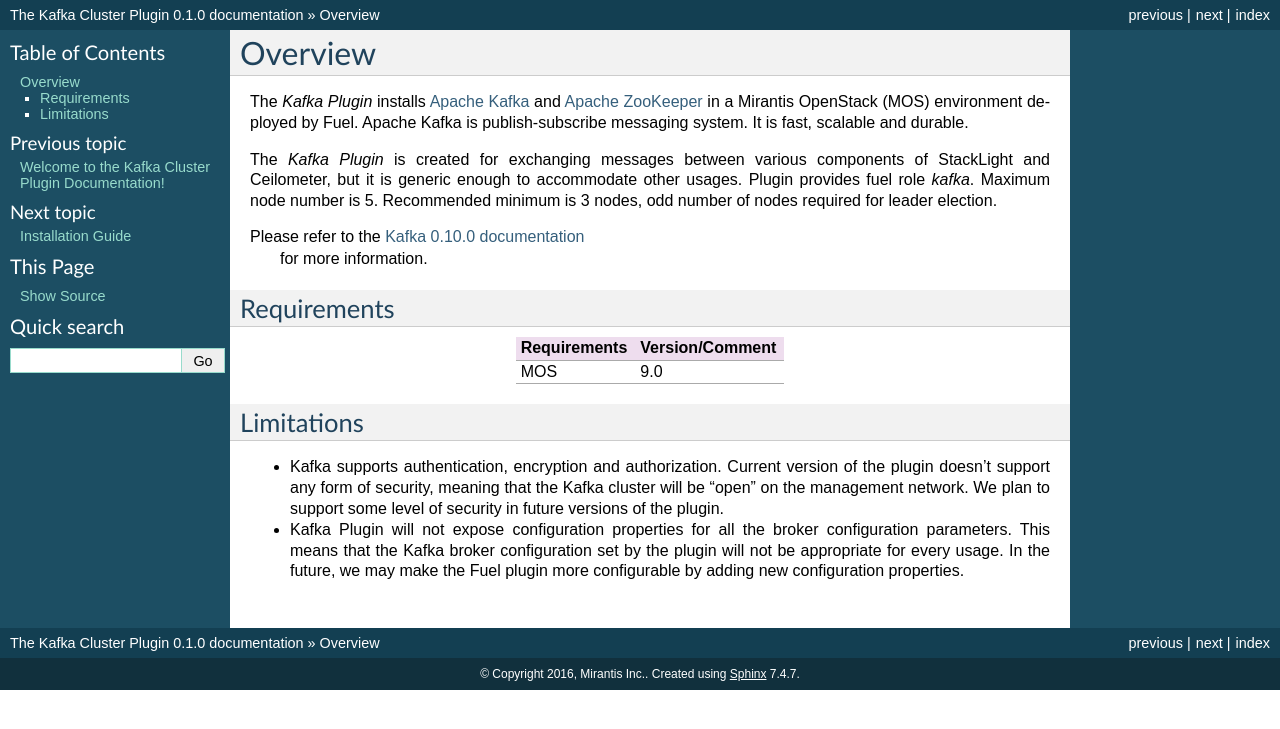
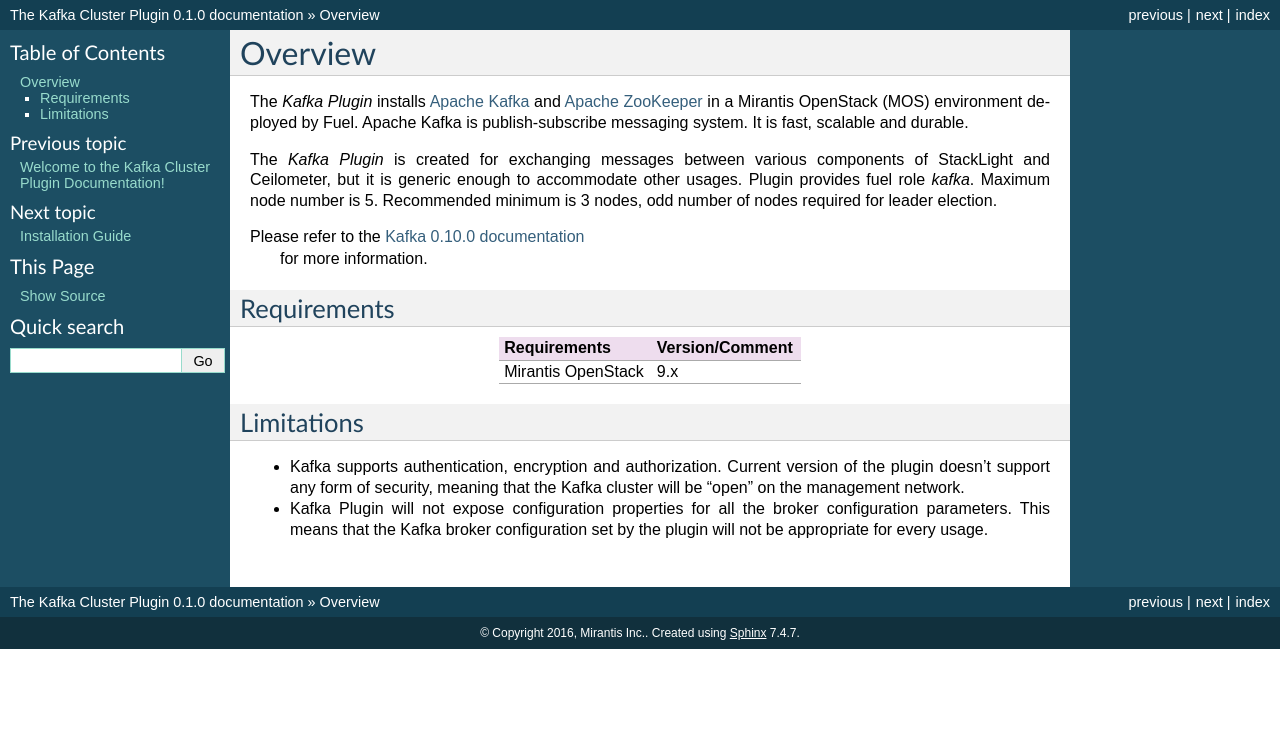
Before and after one commit to openstack-archive/fuel-plugin-kafka, a Sphinx documentation site: the page built from docs/source/description.rst, in a window 1280 px wide. Shown: the top 729 px of the page. Built offline with Sphinx 7.4.7, drawn with Linux system fonts in a browser that asks for light colours.

```diff
--- a/docs/source/description.rst
+++ b/docs/source/description.rst
@@ -22,7 +22,7 @@
 ======================= ================
 Requirements            Version/Comment
 ======================= ================
-MOS                     9.0
+Mirantis OpenStack      9.x
 ======================= ================
 
 .. _limitations:
@@ -32,10 +32,8 @@
 
 * Kafka supports authentication, encryption and authorization. Current version of the
   plugin doesn't support any form of security, meaning that the Kafka cluster will be
-  “open” on the management network. We plan to support some level of security in future
-  versions of the plugin.
+  “open” on the management network.
 
 * Kafka Plugin will not expose configuration properties for all the broker configuration parameters.
   This means that the Kafka broker configuration set by the plugin will not be appropriate for every
-  usage. In the future, we may make the Fuel plugin more configurable by adding new configuration
-  properties.
+  usage.
```
Also changed, not shown: 1 other file.
